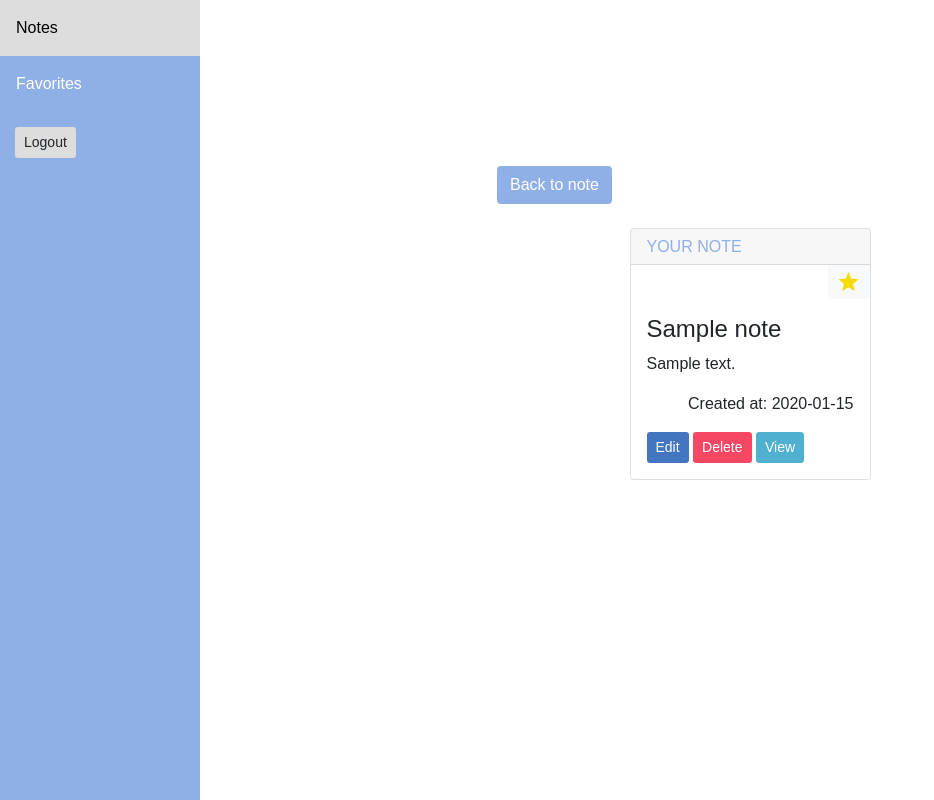
After one commit to LincanMalina98/noteY, a PHP site: page /favorites.php in a window 1280 px wide. The commit adds this page. Shown: the whole page, without its empty margins (0-934 px from the left). Run offline with PHP 8.4, Linux system fonts and the light colour scheme; the visitor is signed in with stand-in values (Sample User, id 1); tables that the repository leaves empty hold one stand-in row (values such as "Sample post").

Commit message:
Adding favorite notes module

```diff
--- a/Controller/Notes.php
+++ b/Controller/Notes.php
@@ -24,6 +24,21 @@
       return $ext;
     }
 
+    public function selectAllFavoriteNotes()
+    {
+      $sql = "SELECT * FROM notes WHERE user_id=:id AND status=:status";
+      $stmt = $this->con->prepare($sql);
+
+      $params=[
+        'id'=>$_SESSION['id'],
+        'status' => FAV
+      ];
+
+      $stmt->execute($params);
+
+      return $stmt->fetchAll(PDO::FETCH_ASSOC);
+    }
+
     public function insertFormData()
     {
       $ext = $this->fileHandle();
@@ -36,10 +51,11 @@
           'title' => $this->data['title'],
           'description' => $this->data['description'],
           'date' => date('Y-m-d H:i:s'),
-          'file'=>$actualname
+          'file'=>$actualname,
+          'status' => NFAV
         ];
 
-        $this->queryBuilder($this->con,"INSERT INTO notes(user_id ,title, description, date,file)VALUES(:user_id,:title, :description, :date,:file)",$params);
+        $this->queryBuilder($this->con,"INSERT INTO notes(user_id ,title, description, date,file,status)VALUES(:user_id,:title, :description, :date,:file,:status)",$params);
 
         if(!file_exists("../uploads/{$actualname}"))
         {
@@ -76,7 +92,7 @@
 
       $this->queryBuilder($this->con,"UPDATE notes SET file=:file WHERE id=:id",$params);
 
-      Sessions::setSession('delete_file','Your file was successfully deleted!');;
+      Sessions::setSession('delete_file','Your file was successfully deleted!');
 
 
       if(file_exists("../uploads/{$filename}") === true)
@@ -128,6 +144,17 @@
 
     }
 
+    public function setNoteStatus($status,$id)
+    {
+      $params=[
+        'id'=>$id,
+        'status' => $status
+      ];
+
+      $this->queryBuilder($this->con,"UPDATE notes SET status=:status WHERE id=:id",$params);
+
+    }
+
     public function delete($id)
     {
 
--- a/Controller/Pagination.php
+++ b/Controller/Pagination.php
@@ -55,7 +55,7 @@
 
       $this->pageLimit();
 
-      return  $this->queryBuilder($this->con,"SELECT * FROM {$this->table_name} WHERE user_id = {$_SESSION['id']} LIMIT {$this->page_first_result},{$this->results_per_page}",null);
+      return  $this->queryBuilder($this->con,"SELECT * FROM {$this->table_name} WHERE user_id = {$_SESSION['id']} AND status = 2 LIMIT {$this->page_first_result},{$this->results_per_page}",null);
     }
 
     public function links(): void
--- a/Model/factories/db.sql
+++ b/Model/factories/db.sql
@@ -14,6 +14,7 @@ create table notes(
     description text,
     date date,
     file varchar(256),
+    status tinyInt(1),
     PRIMARY KEY(id),
     FOREIGN KEY(user_id) REFERENCES users(id)
 );
--- a/View/includes/files.php
+++ b/View/includes/files.php
@@ -1,6 +1,8 @@
 <?php
 
   include("errors.php");
+  define("FAV",1);
+  define("NFAV",2);
   include ("../includes/traits/trait.php");
   include("../../Model/db_handler/Connection.php");
   include("../../Controller/security/Validate.php");
--- a/View/includes/js/app.js
+++ b/View/includes/js/app.js
@@ -19,3 +19,8 @@ function closeAlertDelete(){
 function closeAlertRegister(){
   document.getElementById("alert").style.display = "none";
 }
+
+// function func()
+// {
+//   document.getElementById("favorite_button").style.color="yellow";
+// }
--- a/View/includes/layout/nav.php
+++ b/View/includes/layout/nav.php
@@ -1,5 +1,6 @@
 <div class="sidenav">
   <a href="../notes/index.php">Notes</a>
+  <a href="../notes/favorites.php">Favorites</a>
   <div>
     <form action="logout.php" method="post">
       <button type="submit" name="logout" class="btn btn-sm">Logout</button>
--- a/View/includes/traits/trait.php
+++ b/View/includes/traits/trait.php
@@ -6,7 +6,7 @@
     public function GetAllRecordsNumber($con, $table_name,$id)
     {
 
-      $sql = "SELECT * FROM {$table_name} WHERE user_id=:id";
+      $sql = "SELECT * FROM {$table_name} WHERE user_id=:id AND status = 2";
       $stmt = $con->prepare($sql);
 
       $params=[
--- /dev/null
+++ b/View/notes/favorites.php
@@ -0,0 +1,60 @@
+<?php
+  session_start();
+
+  $title = 'Notes';
+
+  include_once ("../includes/files.php");
+  include_once ("../includes/layout/header.php");
+  include_once ("../includes/layout/nav.php");
+
+  $session = Sessions::verifyIfSessionIsSet('id');
+
+  if(!$session)
+  {
+    header("Location: login.php");
+  }
+
+  if(isset($_POST['submit']))
+  {
+    $fav_status = new Notes(null);
+    $fav_status->setNoteStatus(NFAV,$_POST['id']);
+  }
+
+$favorite_note = new Notes(null);
+$favorite_notes = $favorite_note->selectAllFavoriteNotes();
+
+?>
+
+<div class='content'>
+  <div class='container'>
+    <div class='row centered-box mt-3'>
+      <div class='col-md-6'>
+        <a href='index.php ' class='btn btn-custom-primary btn-md'>Back to note</a>
+      </div>
+    </div>
+    <div class='row centered-box mt-3'>
+      <?php foreach($favorite_notes as $favorite_note):?>
+        <div class='col-md-3'>
+          <div class="card mt-2">
+            <h6 class="card-header" style="color: #8fafe7;">YOUR NOTE</h6>
+            <span class="text-end">
+            <form action="favorites.php" method="post">
+              <input type="hidden" name="id" value="<?php echo $favorite_note['id']; ?>"/>
+              <button type="submit" name="submit" class="btn btn-sm btn-light material-icons" style="color: #f5db02;">grade</button>
+            </form>
+          </span>
+            <div class="card-body">
+              <h4 class="card-title"><?php {echo $favorite_note['title'] ; }?></h4>
+              <p class="card-text"><?php {echo substr( $favorite_note['description'],0,100); if(strlen($favorite_note['description']) > 100){echo "...";}}?></>
+              <p class="card-text text-end">Created at: <?php {echo $favorite_note['date'];}?></p>
+              <a href="update.php?id=<?php echo $favorite_note['id']; ?>" class="btn btn-sm btn-custom-edit">Edit</a>
+              <a href="delete.php?id=<?php echo $favorite_note['id']; ?>" class="btn btn-sm btn-custom-danger">Delete</a>
+              <a href="view.php?id=<?php echo $favorite_note['id']; ?>" class="btn btn-sm btn-custom-view">View</a>
+            </div>
+          </div>
+        </div>
+      <?php endforeach; ?>
+    </div>
+  </div>
+</div>
+<?php include_once ("../includes/layout/footer.php")?>
```
Also changed, not shown: View/notes/index.php (+16 -1 lines), View/uploads/20.01.27.22.42-1580157778.07-198719731.jpg (added), View/uploads/execute-request1.png (added).
